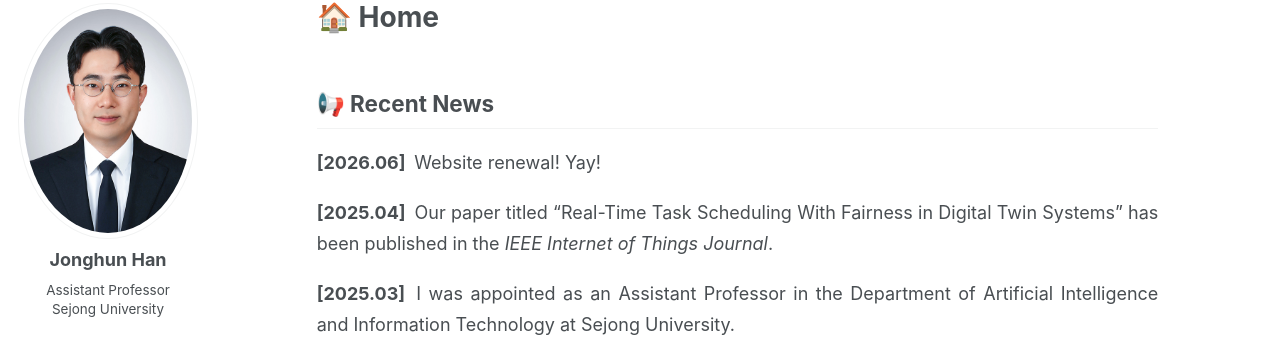
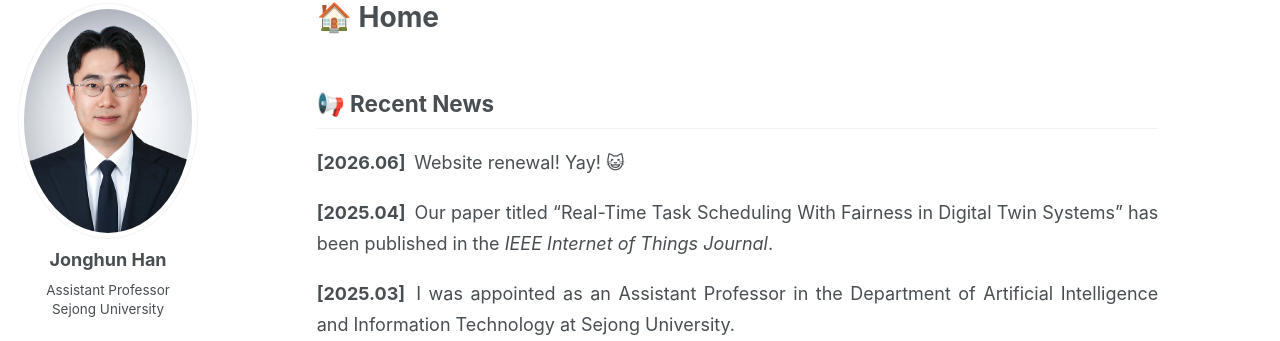
Before and after one commit to icnsl/icnsl.github.io, a Jekyll site: the page built from _pages/about.md, in a window 1280 px wide and 900 px high. Shown: the part 98-439 px from the top of the window. Built offline with Jekyll 4.4.1, drawn with Linux system fonts in a browser that asks for light colours; some web fonts are replaced; a script bundle is joined from its source files by our own code; library files that are not in the unit come from our copies.

```diff
--- a/_pages/about.md
+++ b/_pages/about.md
@@ -14,7 +14,7 @@ redirect_from:
 <div class="news-entry">
 
   <div class="news-text">
-    <strong>[2026.06]</strong> Website renewal! Yay!
+    <strong>[2026.06]</strong> Website renewal! Yay! 😺
   </div>
 </div>
 
```
